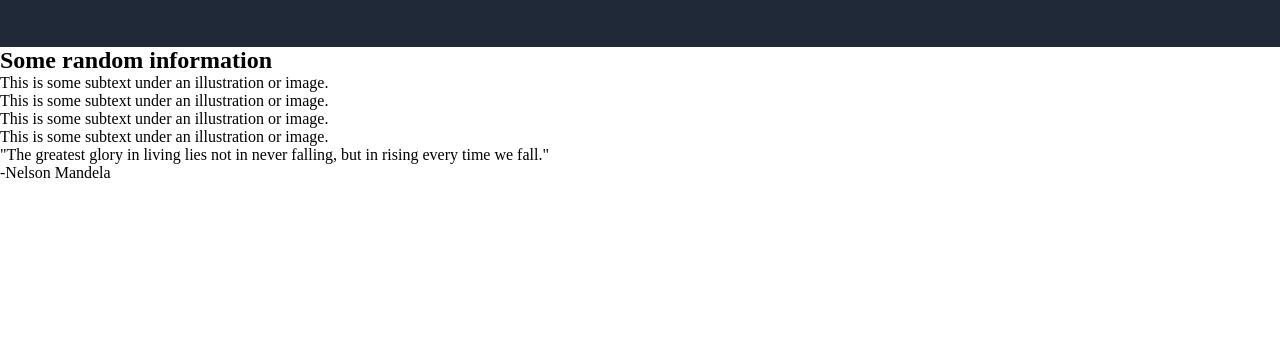
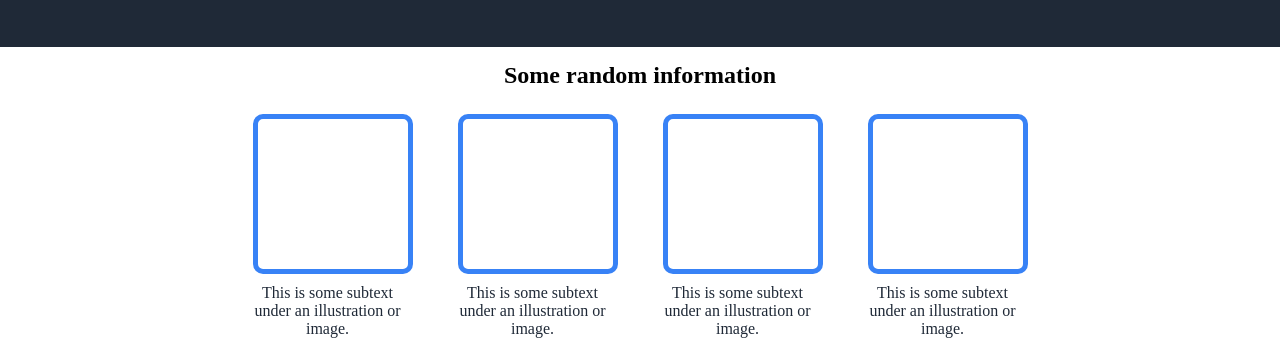
Before and after one commit to TeaSnips90/landing-page, a plain HTML site: page index.html in a window 1280 px wide. Shown: the part 468-829 px from the top of the page. Before the commit the page ends 800 px from the top, so only its background shows below. Drawn offline with Linux system fonts and the light colour scheme.

Commit message:
Edit style.css

```diff
--- a/style.css
+++ b/style.css
@@ -55,3 +55,54 @@
     height: 350px;
     width: auto;
 }
+
+/********Section Info********/
+.section-info h1{
+    text-align: center;
+    padding: 15px;
+}
+.cards{
+    display: flex;
+    flex-wrap: wrap;
+    gap: 25px;
+    justify-content: center;
+}
+.card{
+    padding: 10px;
+    color: #1f2937;
+}
+.card p{
+    width: 150px;
+    text-align: center;
+    padding: 10px 0px;
+    color: #1f2937;
+}
+.box{
+    border: 5px solid #3882f6;
+    border-radius: 10px;
+    height: 150px;
+    width: 150px;
+}
+.section-quote{
+    background-color: #e5e7eb;
+    color: #1f2937;
+    margin: 15px 0px;
+    padding: 30px 0px;
+    display: flex;
+}
+.side{
+    flex: 1;
+}
+.centar{
+    flex: 1;
+}
+.quote{
+    text-align: center;
+    font-size: 20px;
+}
+.quote-name{
+    text-align: right;
+    font-size: 15px;
+    font-weight: bold;
+
+}
```
